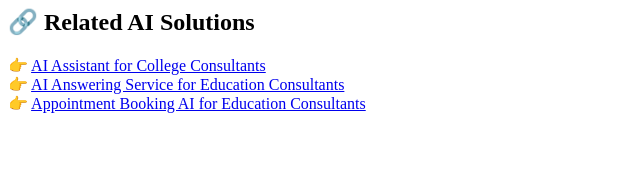
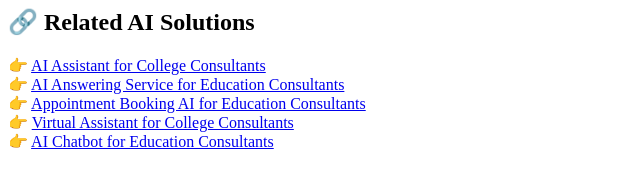
Before and after one commit to ai-assistant-college-consultants/virtual-assistant-college-consultants, a plain HTML site: page index.html in a window 1280 px wide. Shown: the whole page, without its empty margins (0-640 px from the left). Drawn offline with Linux system fonts and the light colour scheme.

Commit message:
Update index.html

```diff
--- a/index.html
+++ b/index.html
@@ -82,10 +82,6 @@
 </script>
 
 
-
-
-
-
 <h2>🔗 Related AI Solutions</h2>
 
 <p>
@@ -99,5 +95,13 @@
 
 👉 <a href="https://ai-assistant-college-consultants.github.io/appointment-booking-ai-consultants/">
 Appointment Booking AI for Education Consultants
+</a><br>
+
+👉 <a href="https://ai-assistant-college-consultants.github.io/virtual-assistant-college-consultants/">
+Virtual Assistant for College Consultants
+</a><br>
+
+👉 <a href="https://ai-assistant-college-consultants.github.io/ai-chatbot-education-consultants/">
+AI Chatbot for Education Consultants
 </a>
 </p>
```
